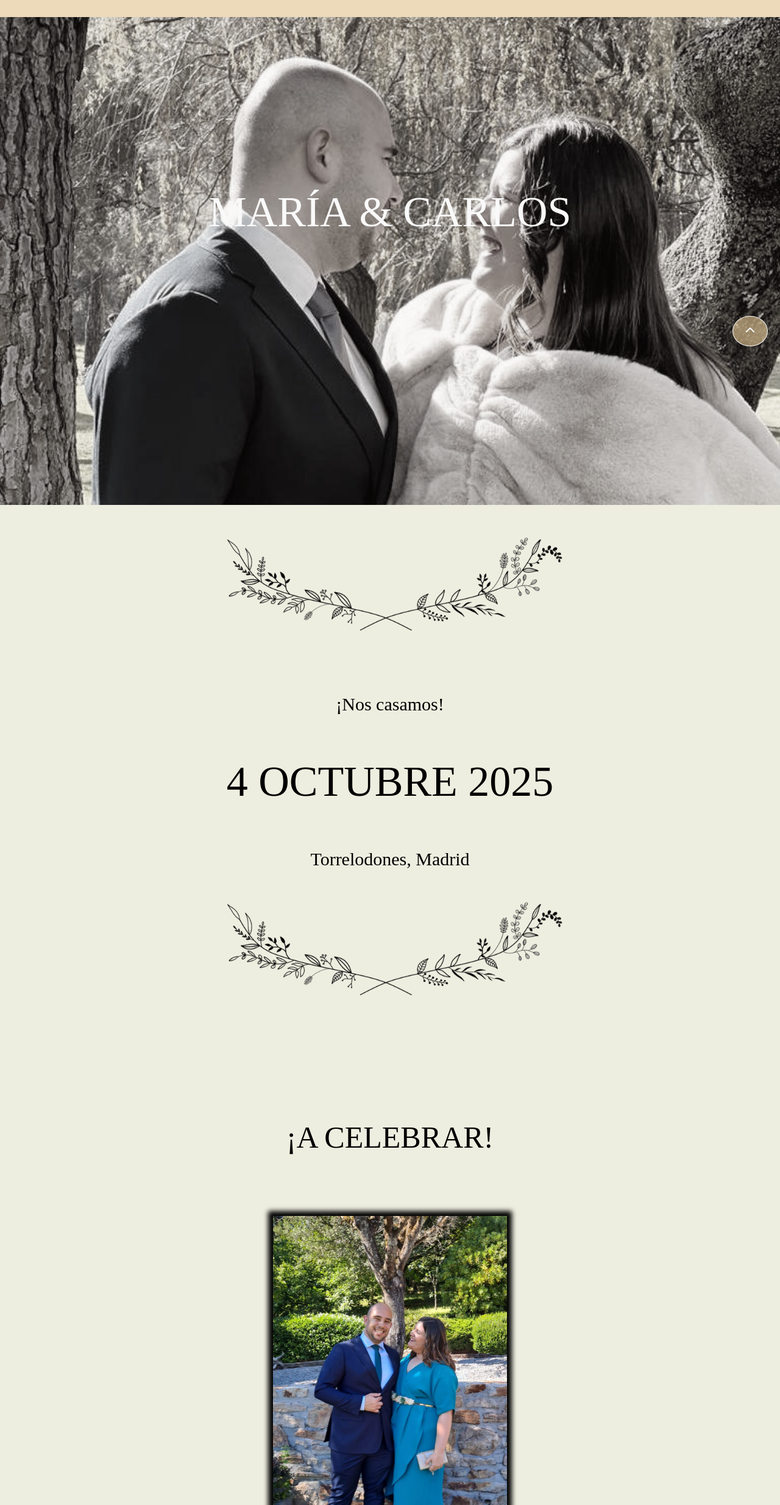
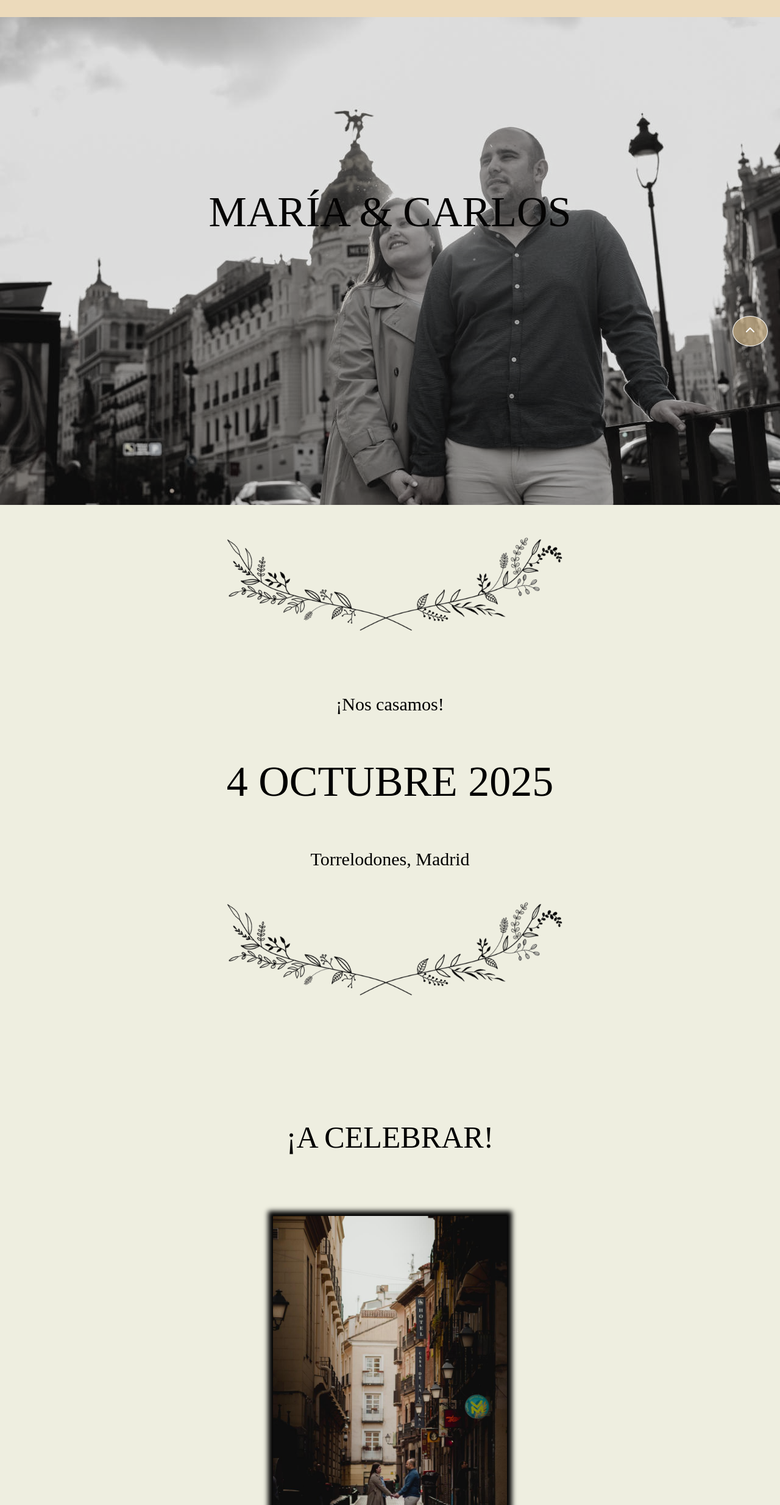
Before and after one commit to Enriquedesigner825/bodaCarlosyMaria, a website: page assets/acelebrar.html in a window 1280 px wide. Shown: the part 312-2780 px from the top of the page at 61% size. Drawn offline with Linux system fonts and the light colour scheme; a web font is replaced by a local one.

Commit message:
cambio de fotos

```diff
--- a/assets/acelebrar.html
+++ b/assets/acelebrar.html
@@ -57,7 +57,7 @@
     <div class="celebrar">
         <h2> ¡A CELEBRAR!</h2>
         <div class="circle">
-        <img src="/1. A celebrar.jpeg" alt="">
+        <img src="/acelebrar.jpeg" alt="">
     </div>
     <div class="descripcion">
         <h3> Un nosotros se empezó a forjar allá para el verano de 2019, cuando comenzamos, quizá por error  debido a la torpeza  tecnológica de María, a conocer la vida de una médico residente y la de un proyecto de abogado, día tras día, noche tras noche hasta conocernos  en aquel primer paseo por Madrid y comenzar a hablar de  un Nosotros.
--- a/assets/css/style.css
+++ b/assets/css/style.css
@@ -36,7 +36,7 @@ h1,h2,h3,h4,h5,h6 {
 }
 
 .titulo{
-    background-image: url(/principal2.jpeg) ;
+    background-image: url(/portada.jpeg) ;
     height: 100vh;
     width: 100vw;
     background-size: cover;
@@ -49,7 +49,7 @@ h1,h2,h3,h4,h5,h6 {
 
 .titulo h1{
     font-size: 4.375em;
-    color: #fbf8f8;
+    color: #090303;
     justify-content: center;
     display: flex;
     padding: 4em;
@@ -130,6 +130,8 @@ padding: 1em;
     width: 30vw;
     height: 70vh;
     box-shadow: 0 0 0.5em 0.5em;
+    object-fit: cover;
+  object-position: bottom;
 }
 .descripcion{
     font-size: 1.6875em;
```
Also changed, not shown: assets/acelebrar.jpeg (added), assets/portada.jpeg (added).
